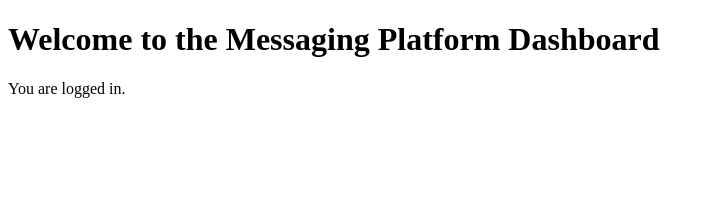
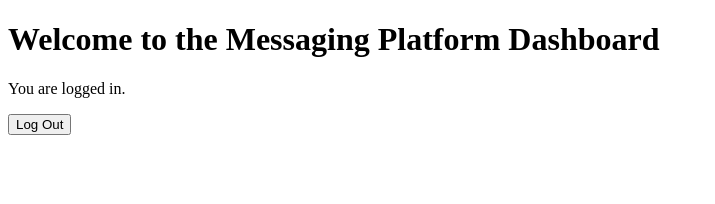
Before and after one commit to nickkunzman/messaging-platform3, a React (Vite) app: page /dashboard in a window 1280 px wide. Shown: the top 204 px of the page, without its empty margins (0-715 px from the left). Built offline with nearby package versions, Linux system fonts and the light colour scheme; the HTML template or start-up script is replaced by a standard one.

Commit message:
Update Dashboard.jsx

```diff
--- a/src/pages/Dashboard.jsx
+++ b/src/pages/Dashboard.jsx
@@ -1,8 +1,19 @@
+import { supabase } from '../supabase/client';
+import { useNavigate } from 'react-router-dom';
+
 export default function Dashboard() {
+  const navigate = useNavigate();
+
+  const handleLogout = async () => {
+    await supabase.auth.signOut();
+    navigate('/login');
+  };
+
   return (
     <div>
       <h1>Welcome to the Messaging Platform Dashboard</h1>
       <p>You are logged in.</p>
+      <button onClick={handleLogout}>Log Out</button>
     </div>
   );
 }
```
